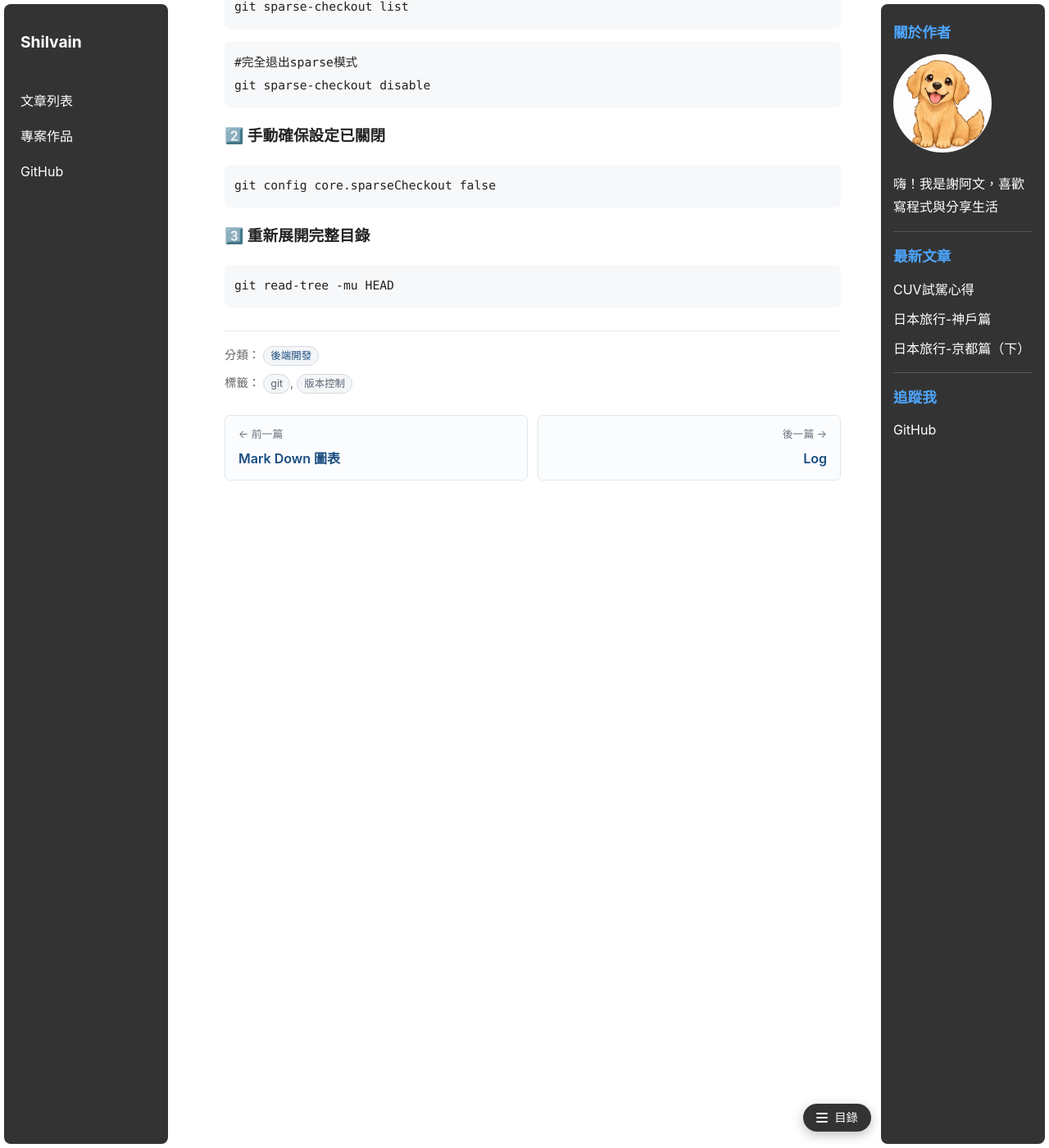
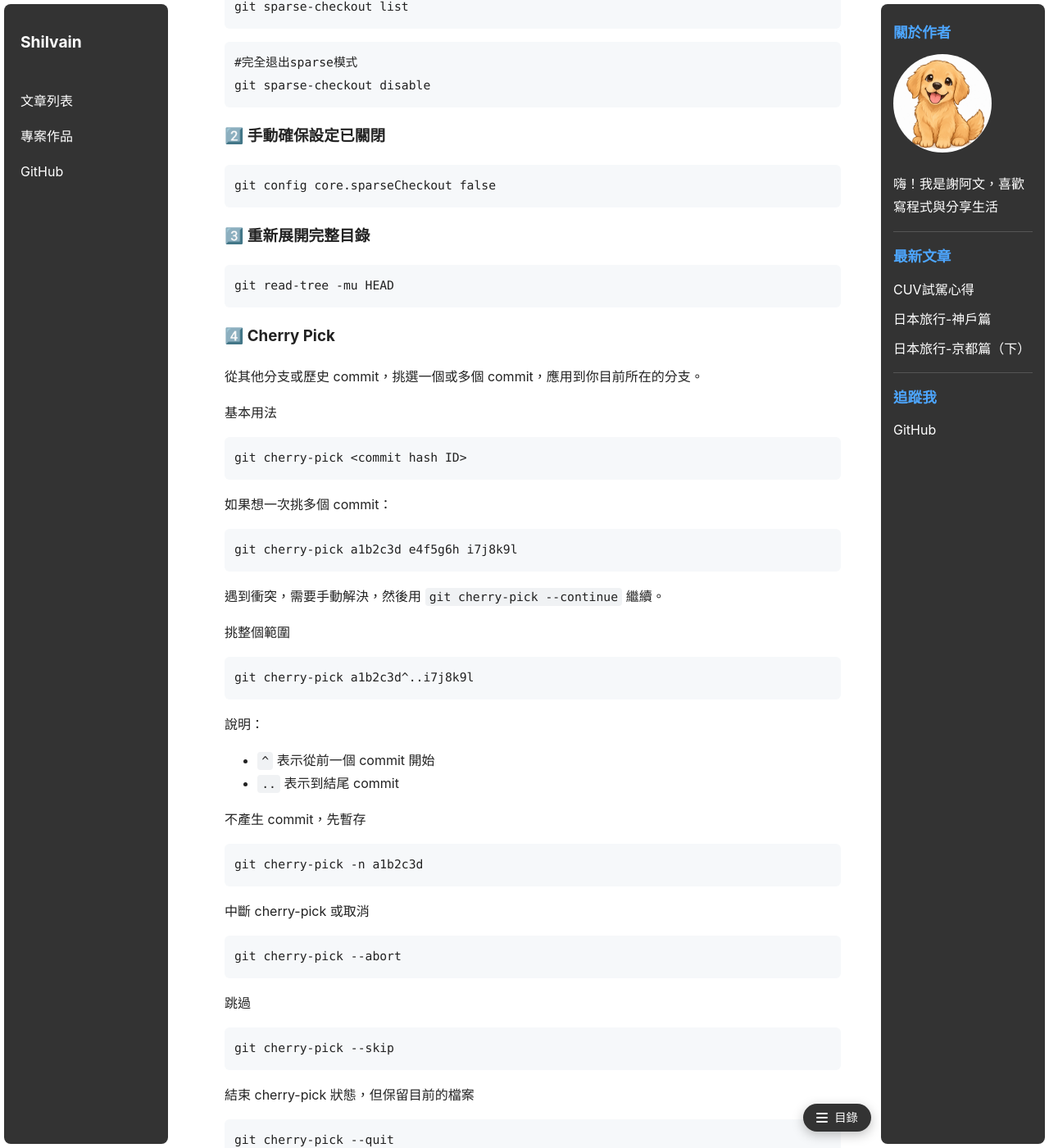
Before and after one commit to a5108ww/a5108ww.github.io, a Jekyll site: the page built from _posts/2026-09-02-Git.md, in a window 1280 px wide and 1400 px high, scrolled down 4141 px. Shown: the whole window at 82% size. Built offline with Jekyll 4.4.1, drawn with Linux system fonts in a browser that asks for light colours; some of the changed text lies outside the part shown.

Commit message:
docs(post): Git 筆記新增 Cherry Pick 章節
Changes:
📝 docs(post): 補上 cherry-pick 的用法整理
  - 基本用法、一次挑多個 commit、挑整個範圍
  - 不產生 commit 的暫存模式，以及 abort / skip / quit 的差異
  - 常見衝突的處理流程

🐛 fix(post): 修正新增內容的四處渲染問題
  - 段落中裸寫的 git cherry-pick --continue 會被 kramdown 轉成
    en dash 而無法執行，包上反引號
  - 衝突處理的五行步驟會被 markdown 合併成同一段，看不出順序，
    改為有序清單，最後的 abort 另起一段（它是替代方案不是步驟）
  - 補回範圍語法遺漏的 ^，與 .. 一併改成清單，否則兩行也會黏在一起
  - 「常見衝突與解法」與下一行之間補空行，否則標題與內文連成一段

````diff
--- a/_posts/2026-09-02-Git.md
+++ b/_posts/2026-09-02-Git.md
@@ -210,3 +210,62 @@ git config core.sparseCheckout false
 ```bash
 git read-tree -mu HEAD
 ```
+
+### 4️⃣ Cherry Pick
+
+從其他分支或歷史 commit，挑選一個或多個 commit，應用到你目前所在的分支。
+
+基本用法
+```bash
+git cherry-pick <commit hash ID>
+```
+
+如果想一次挑多個 commit：
+```bash
+git cherry-pick a1b2c3d e4f5g6h i7j8k9l
+```
+
+遇到衝突，需要手動解決，然後用 `git cherry-pick --continue` 繼續。
+
+挑整個範圍
+```bash
+git cherry-pick a1b2c3d^..i7j8k9l
+```
+
+說明：
+
+- `^` 表示從前一個 commit 開始
+- `..` 表示到結尾 commit
+
+不產生 commit，先暫存
+```bash
+git cherry-pick -n a1b2c3d
+```
+
+中斷 cherry-pick 或取消
+```bash
+git cherry-pick --abort
+```
+
+跳過
+```bash
+git cherry-pick --skip
+```
+
+結束 cherry-pick 狀態，但保留目前的檔案
+```bash
+git cherry-pick --quit
+```
+
+常見衝突與解法
+
+Cherry-pick 也可能碰到衝突，尤其是原本分支和目標分支同一檔案有不同修改。
+
+處理流程：
+
+1. 用 `git status` 查看衝突檔案
+2. 編輯檔案解決衝突
+3. `git add <file>` 標記已解決
+4. `git cherry-pick --continue` 繼續套用
+
+如果不想要這個 cherry-pick，直接 `git cherry-pick --abort`。
````
